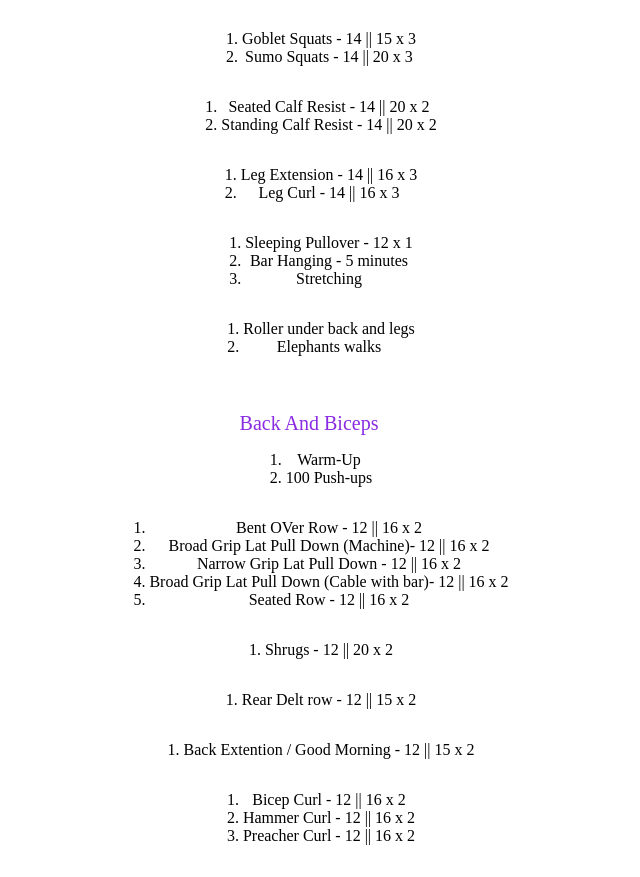
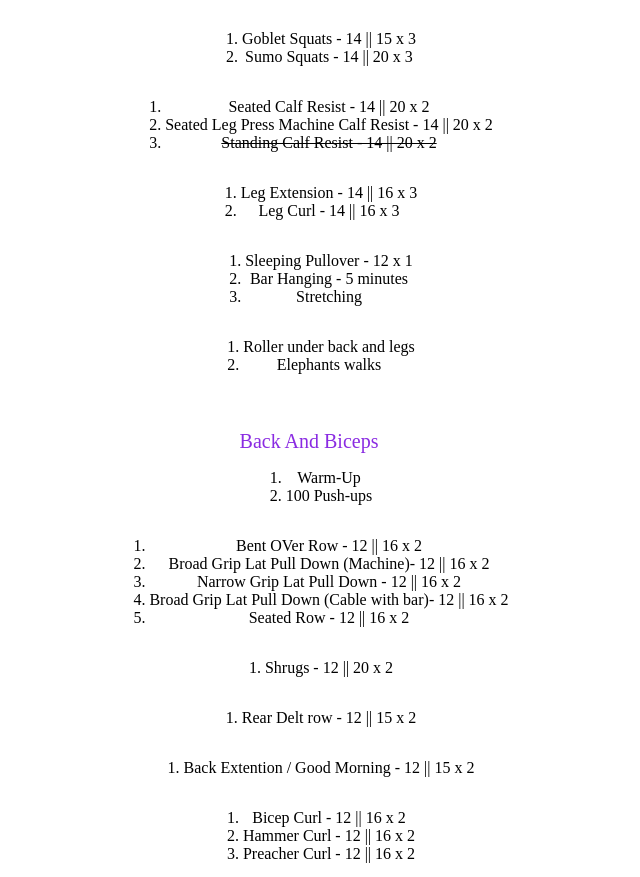
Before and after one commit to IlIIIlIIIlIlIlI/workout-plan, a React (Create React App) app: page / in a window 1280 px wide. Shown: the part 1673-2550 px from the top of the page, without its empty margins (331-971 px from the left). Built offline with nearby package versions, Linux system fonts and the light colour scheme.

Commit message:
new changes

```diff
--- a/src/Legs/Legs.tsx
+++ b/src/Legs/Legs.tsx
@@ -26,7 +26,10 @@ function Legs() {
 
       <ol>
         <li>Seated Calf Resist - 14 || 20 x 2</li>
-        <li>Standing Calf Resist - 14 || 20 x 2</li>
+        <li>Seated Leg Press Machine Calf Resist - 14 || 20 x 2</li>
+        <li>
+          <del>Standing Calf Resist - 14 || 20 x 2</del>
+        </li>
       </ol>
 
       <ol>
```
